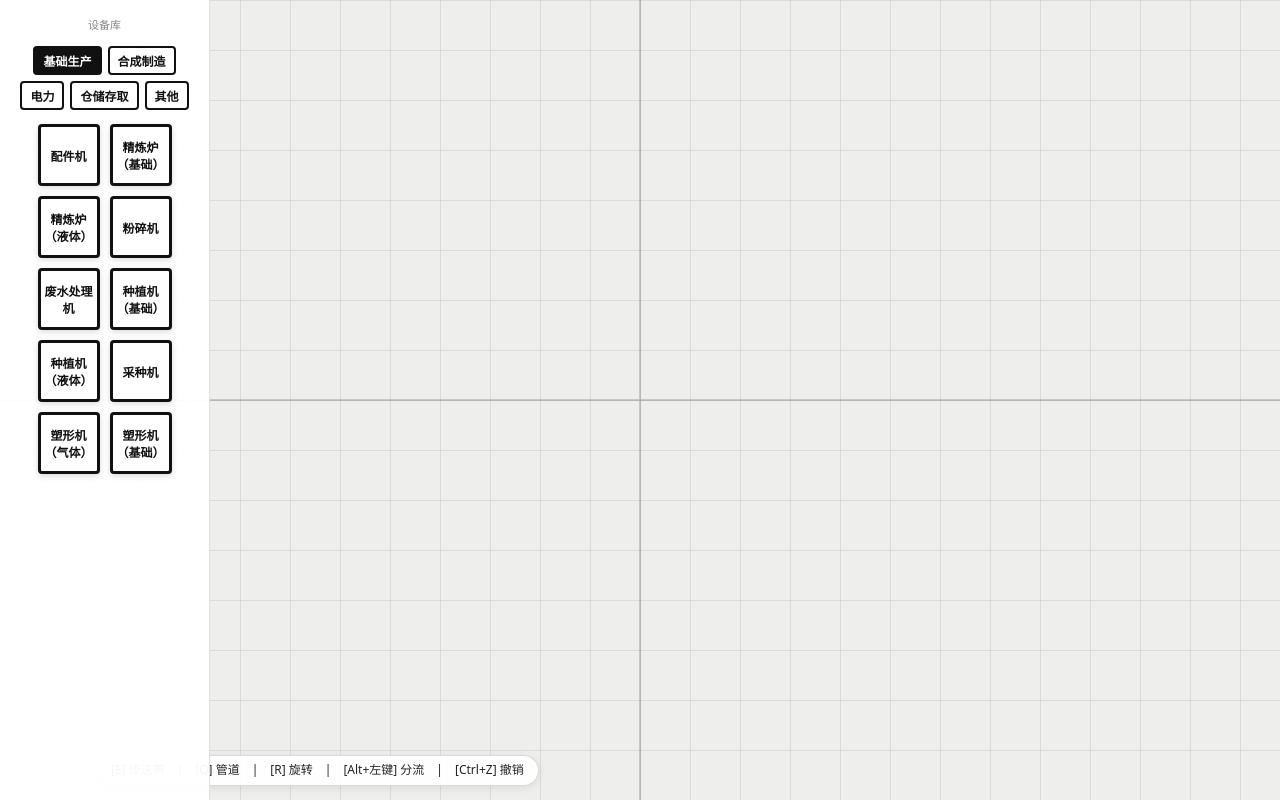
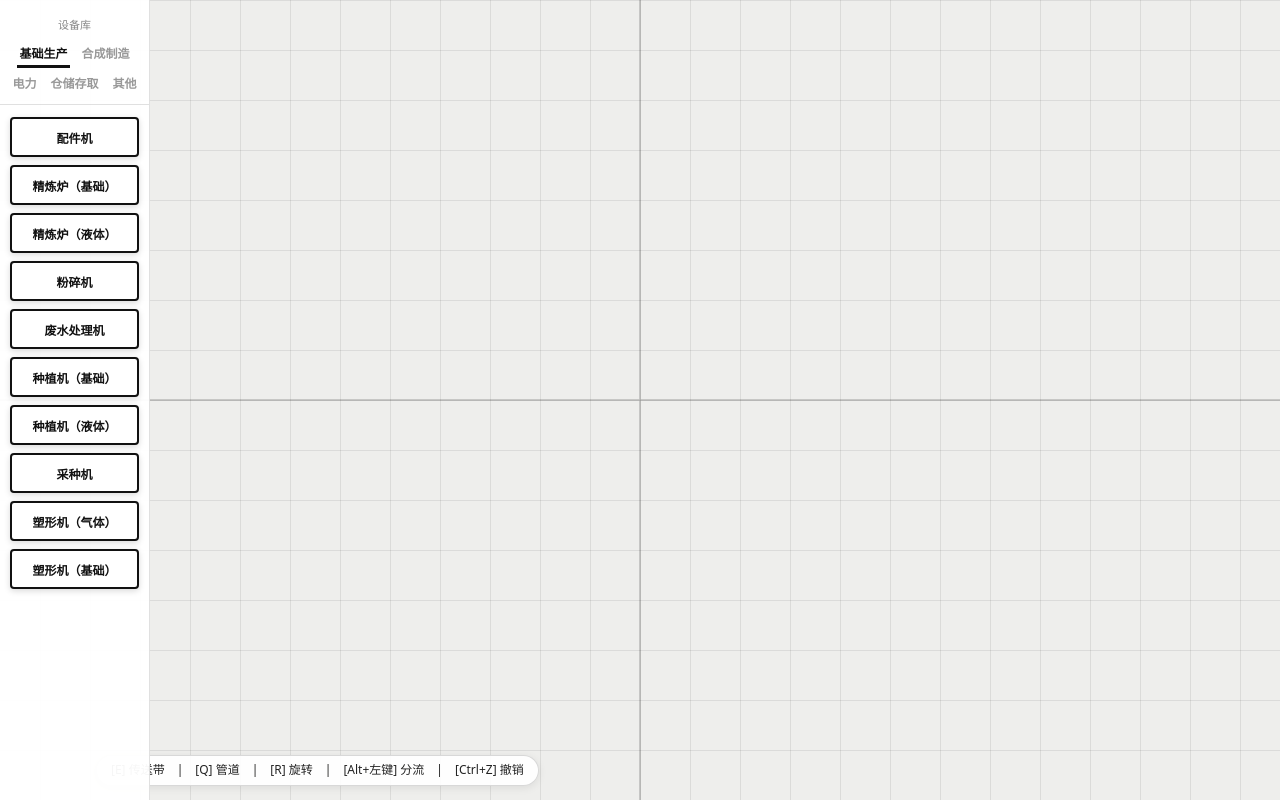
Before and after one commit to BringMeFlame/endfield_AICsimu, a website built with Vite: page index.html in a window 1280 px wide. Built offline with nearby package versions, Linux system fonts and the light colour scheme.

Commit message:
style: 设备栏分类改为下划线标签页样式，缩窄面板并将设备排成单列长列表

```diff
--- a/style.css
+++ b/style.css
@@ -41,16 +41,16 @@ canvas {
   position: fixed;
   top: 0;
   left: 0;
-  width: 210px;
+  width: 150px;
   height: 100vh;
   background: rgba(255, 255, 255, 0.96);
   border-right: 1px solid rgba(0, 0, 0, 0.12);
   box-sizing: border-box;
-  padding: 16px 0;
+  padding: 16px 0 0;
   display: flex;
   flex-direction: column;
   align-items: center;
-  gap: 10px;
+  gap: 8px;
   z-index: 10;
   user-select: none;
 }
@@ -58,51 +58,53 @@ canvas {
   color: #888;
   font-family: system-ui, sans-serif;
   font-size: 11px;
-  margin-bottom: 4px;
 }
-/* 分类标签栏：横向换行排布，选中态用黑底白字强调(工具栏导航专用视觉，
-   不借用 canvas 上"选中"的黄色语义，避免两种"选中"混在一起) */
+/* 分类标签栏：下划线式标签页(参考浏览器/Material标签的视觉惯例)，
+   不描边、不填充，靠字重+底部色条区分选中态，和下面设备列表的"描边方块"
+   风格拉开差异，一眼就能看出"这是导航，不是可拖拽的设备"。选中态沿用
+   黑色强调(工具栏导航专用语义，不借用 canvas 上"选中"的黄色语义)。 */
 #toolbar-tabs {
   display: flex;
   flex-wrap: wrap;
   justify-content: center;
-  gap: 6px;
-  padding: 0 10px;
+  gap: 2px 10px;
+  width: 100%;
+  padding: 0 8px 6px;
+  box-sizing: border-box;
+  border-bottom: 1px solid rgba(0, 0, 0, 0.12);
 }
 .toolbar-tab {
-  padding: 4px 8px;
-  background: #ffffff;
-  border: 2px solid #111;
-  border-radius: 4px;
+  padding: 4px 2px;
+  background: none;
+  border: none;
+  border-bottom: 3px solid transparent;
   font-family: 'Noto Sans SC', 'PingFang SC', 'Microsoft YaHei', sans-serif;
   font-size: 12px;
   font-weight: 900;
-  color: #111;
+  color: #999;
   cursor: pointer;
 }
 .toolbar-tab.active {
-  background: #111;
-  color: #fff;
+  color: #111;
+  border-bottom-color: #111;
 }
-/* 当前分类的设备图标：可换行网格，超出高度时滚动，避免设备数量多时
+/* 当前分类的设备列表：缩窄的单列长列表，超出高度时滚动，避免设备数量多时
    撑爆整个左侧栏 */
 #toolbar-icons {
   display: flex;
-  flex-wrap: wrap;
-  justify-content: center;
-  align-content: flex-start;
-  gap: 10px;
-  padding: 4px 10px;
+  flex-direction: column;
+  gap: 8px;
+  padding: 4px 10px 10px;
   overflow-y: auto;
   flex: 1;
   width: 100%;
   box-sizing: border-box;
 }
 .device-icon {
-  width: 56px;
-  height: 56px;
+  width: 100%;
+  min-height: 40px;
   background: #ffffff;
-  border: 3px solid #111;
+  border: 2px solid #111;
   border-radius: 4px;
   display: flex;
   align-items: center;
@@ -114,6 +116,8 @@ canvas {
   color: #111;
   cursor: grab;
   box-shadow: 0 2px 6px rgba(0,0,0,0.15);
+  box-sizing: border-box;
+  padding: 6px 4px;
 }
 .device-icon:active {
   cursor: grabbing;
```
